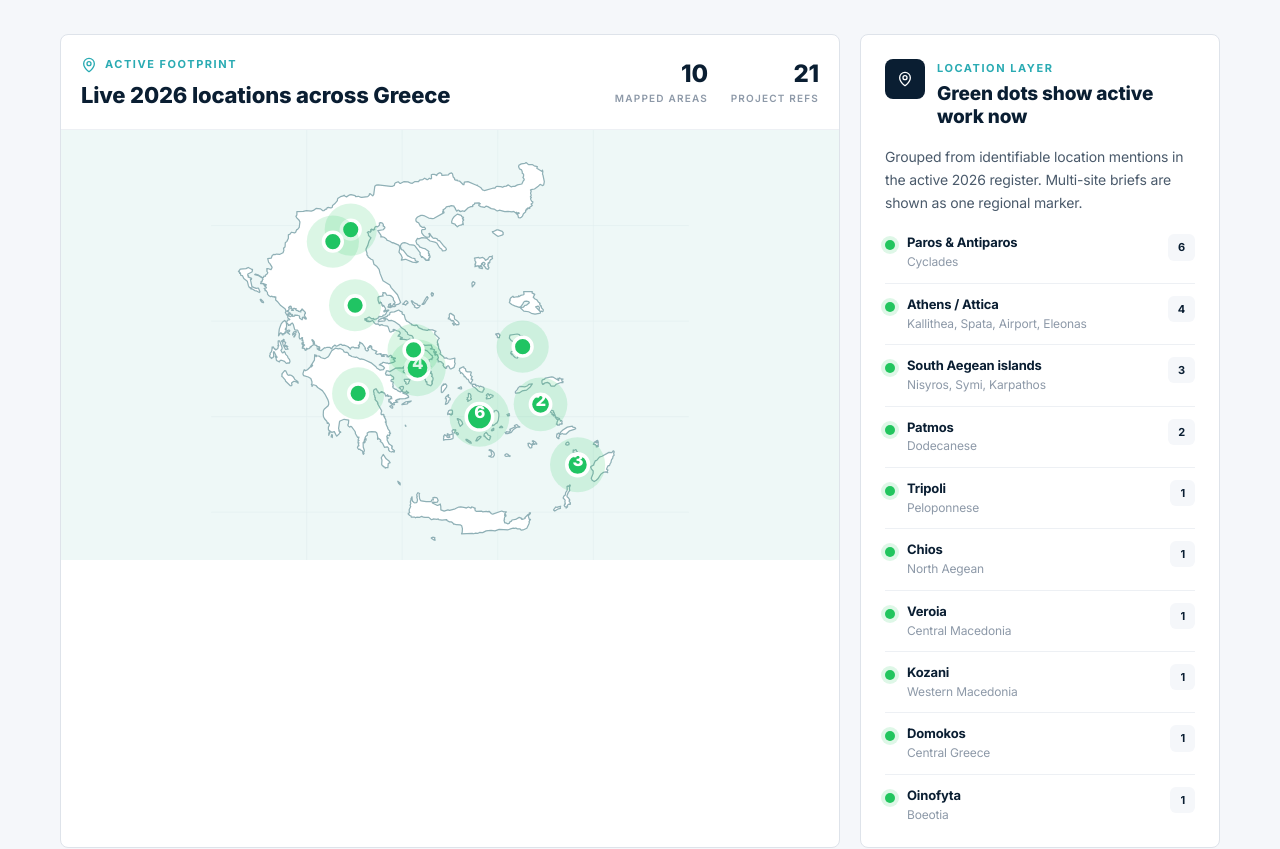
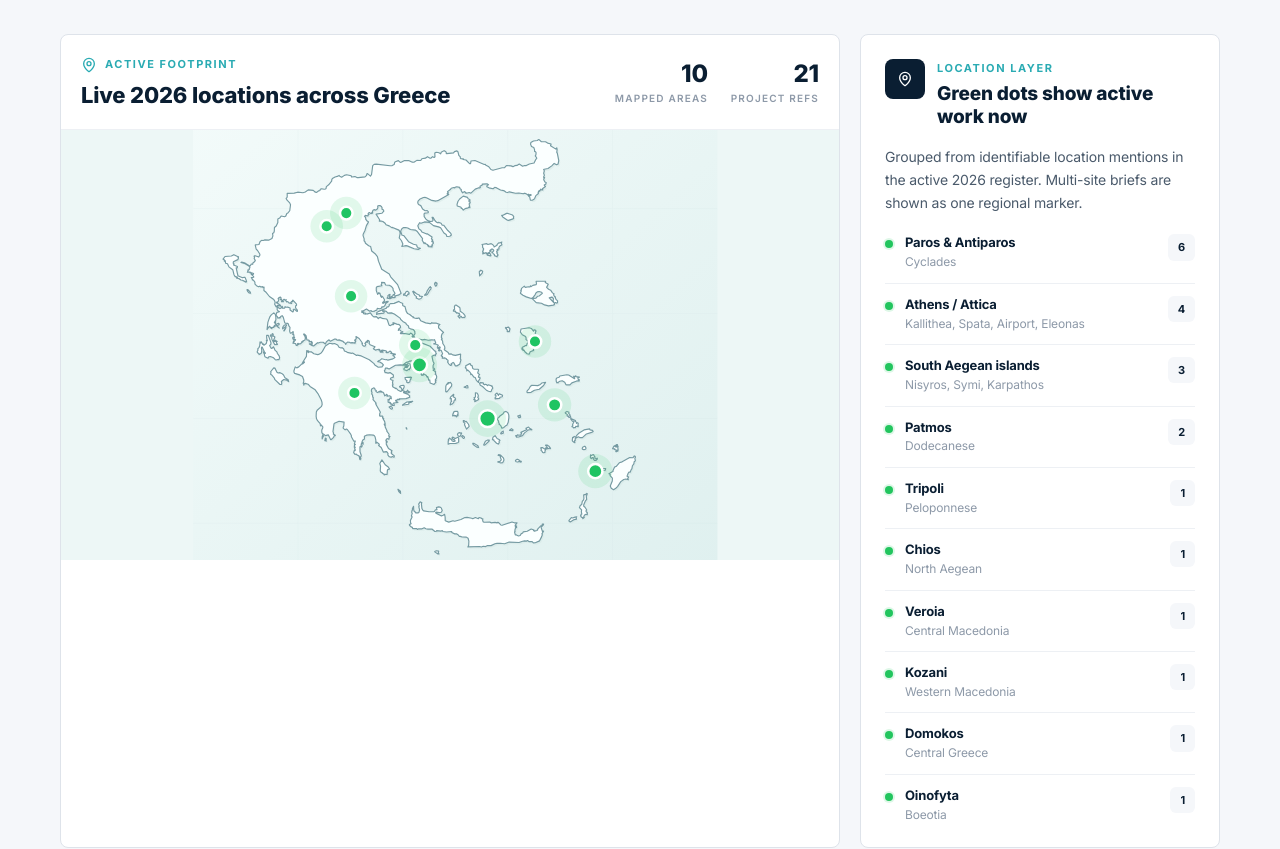
Before and after one commit to Aandrew-Kl/powerserv-website, a React (Vite) app in the folder app/: page / in a window 1280 px wide. Shown: the part 4180-5029 px from the top of the page. Built offline with nearby package versions, Linux system fonts and the light colour scheme.

Commit message:
polish active projects map markers

```diff
--- a/app/src/components/sections/Projects.tsx
+++ b/app/src/components/sections/Projects.tsx
@@ -324,16 +324,22 @@ export default function Projects() {
               </div>
             </div>
 
-            <div className="relative h-[360px] bg-[#eef8f7] md:h-[430px]">
+            <div className="relative h-[360px] bg-[#edf7f6] md:h-[430px]">
               <svg
-                viewBox="0 0 100 90"
+                viewBox="4 5 90 82"
                 role="img"
                 aria-label="Active 2026 project locations across Greece"
                 className="absolute inset-0 h-full w-full"
                 preserveAspectRatio="xMidYMid meet"
               >
-                <rect width="100" height="90" fill="#eef8f7" />
-                <g opacity="0.35" stroke="#c7dbde" strokeWidth="0.12">
+                <defs>
+                  <linearGradient id="greece-map-water" x1="0" x2="1" y1="0" y2="1">
+                    <stop offset="0%" stopColor="#f3fbfa" />
+                    <stop offset="100%" stopColor="#dff0ef" />
+                  </linearGradient>
+                </defs>
+                <rect width="100" height="90" fill="url(#greece-map-water)" />
+                <g opacity="0.22" stroke="#c7dbde" strokeWidth="0.1">
                   <path d="M0 20H100" />
                   <path d="M0 40H100" />
                   <path d="M0 60H100" />
@@ -343,28 +349,24 @@ export default function Projects() {
                   <path d="M60 0V90" />
                   <path d="M80 0V90" />
                 </g>
-                <g fill="#ffffff" stroke="#8fb0b6" strokeLinejoin="round" strokeWidth="0.26" vectorEffect="non-scaling-stroke">
+                <g fill="#d5e7e5" opacity="0.52" transform="translate(0.28 0.36)">
+                  {greeceMapPaths.map((path) => (
+                    <path key={`shadow-${path}`} d={path} />
+                  ))}
+                </g>
+                <g fill="#fbffff" stroke="#759aa2" strokeLinejoin="round" strokeWidth="0.22" vectorEffect="non-scaling-stroke">
                   {greeceMapPaths.map((path) => (
                     <path key={path} d={path} />
                   ))}
                 </g>
                 <g>
                   {projectedActiveLocations.map((location) => {
-                    const radius = Math.min(3.3, 1.8 + location.projects * 0.16);
+                    const radius = Math.min(2.05, 1.12 + location.projects * 0.08);
 
                     return (
-                      <g key={location.name} transform={`translate(${location.x} ${location.y})`}>
-                        <circle r={radius + 3.5} fill="#22c55e" opacity="0.16" />
-                        <circle r={radius} fill="#20c463" stroke="#ffffff" strokeWidth="0.75" />
-                        {location.projects > 1 && (
-                          <text
-                            y="0.32"
-                            textAnchor="middle"
-                            className="fill-white text-[3.5px] font-extrabold"
-                          >
-                            {location.projects}
-                          </text>
-                        )}
+                      <g key={location.name} data-map-marker="true" transform={`translate(${location.x} ${location.y})`}>
+                        <circle r={radius + 1.9} fill="#22c55e" opacity="0.12" />
+                        <circle r={radius} fill="#20c463" stroke="#ffffff" strokeWidth="0.48" />
                       </g>
                     );
                   })}
@@ -396,7 +398,7 @@ export default function Projects() {
               {activeLocations.map((location) => (
                 <li key={location.name} className="flex items-start justify-between gap-4 border-b border-[var(--gray-100)] pb-3 last:border-b-0 last:pb-0">
                   <div className="flex min-w-0 items-start gap-3">
-                    <span className="mt-1.5 h-2.5 w-2.5 shrink-0 rounded-full bg-[#22c55e] ring-4 ring-[#22c55e]/15" />
+                    <span className="mt-1.5 h-2 w-2 shrink-0 rounded-full bg-[#22c55e] ring-2 ring-[#22c55e]/15" />
                     <div className="min-w-0">
                       <div className="text-[13px] font-bold leading-snug text-[var(--navy)]">{location.name}</div>
                       <div className="mt-0.5 text-[12px] leading-snug text-[var(--gray-400)]">{location.region}</div>
```
